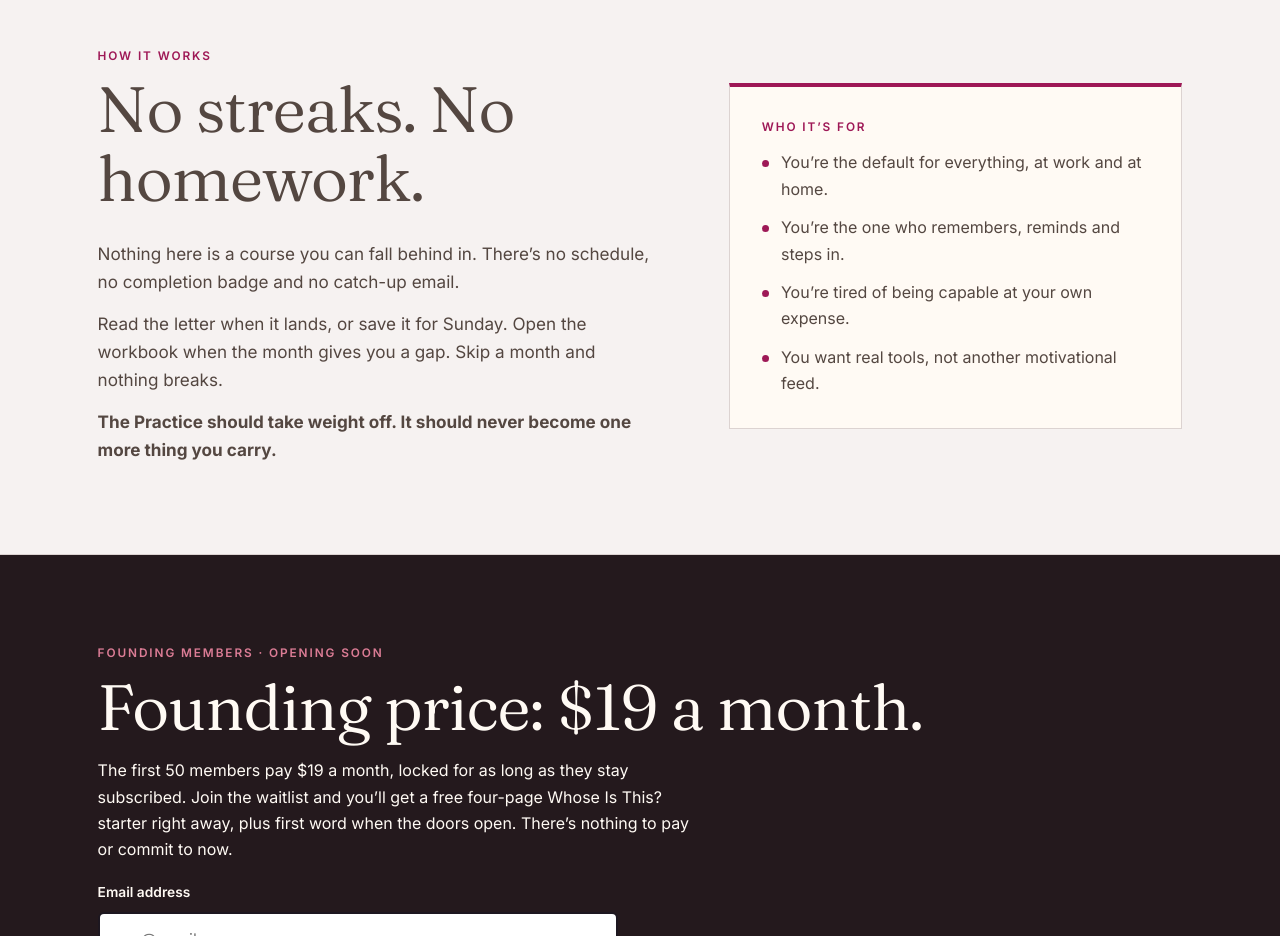
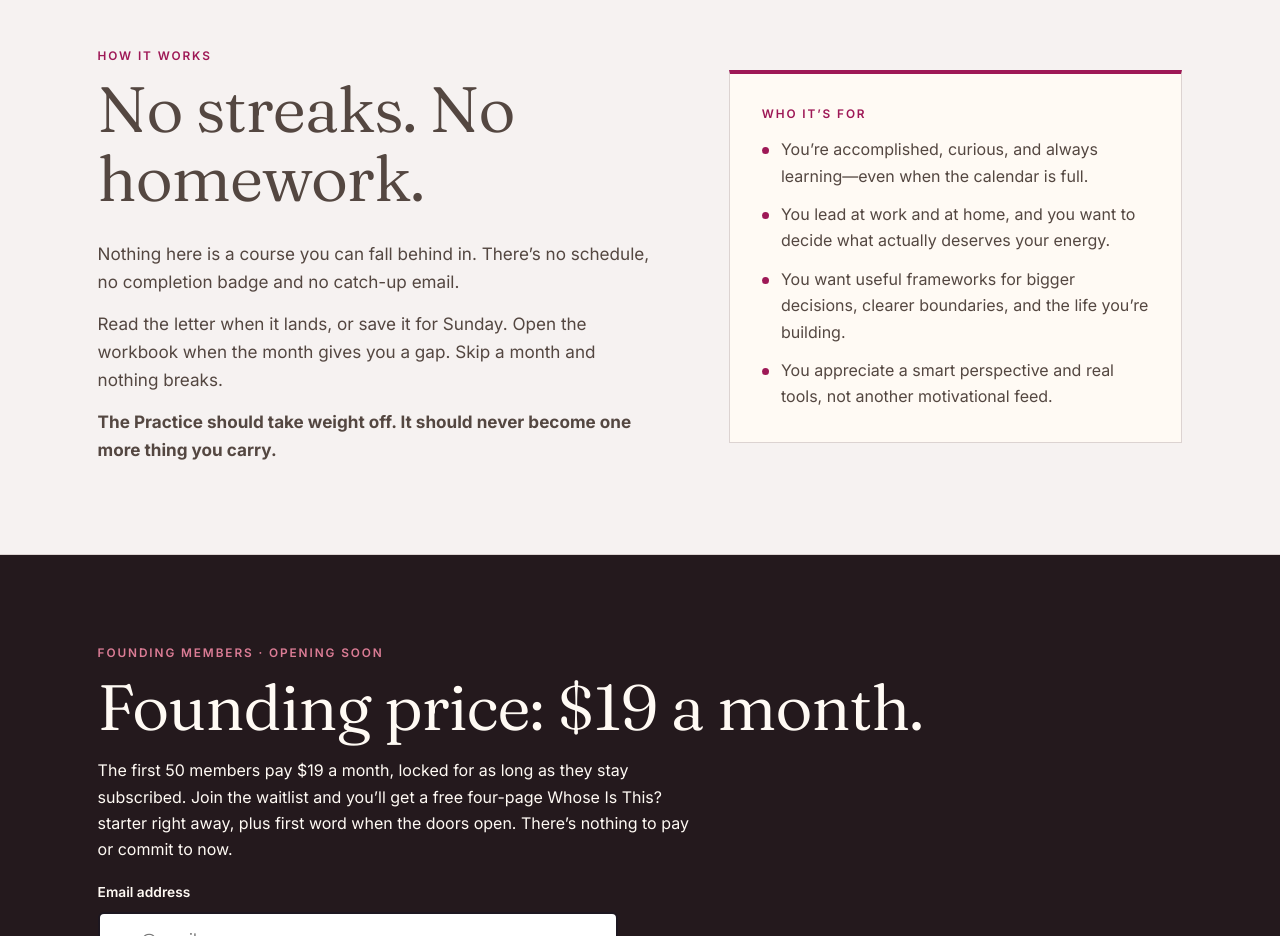
Before and after one commit to friedtamanda-web/unapologetic-site, a plain HTML site: page the-practice.html in a window 1280 px wide. Shown: the part 2980-3916 px from the top of the page. Drawn offline with Linux system fonts and the light colour scheme.

Commit message:
TUL: recognize capable women and reciprocal connection on the-practice.html

```diff
--- a/the-practice.html
+++ b/the-practice.html
@@ -123,10 +123,10 @@
 <p>Read the letter when it lands, or save it for Sunday. Open the workbook when the month gives you a gap. Skip a month and nothing breaks.</p>
 <p><strong>The Practice should take weight off. It should never become one more thing you carry.</strong></p></div>
 <div class="pr-who"><p class="label">Who it’s for</p><ul>
-<li>You’re the default for everything, at work and at home.</li>
-<li>You’re the one who remembers, reminds and steps in.</li>
-<li>You’re tired of being capable at your own expense.</li>
-<li>You want real tools, not another motivational feed.</li></ul></div></div></section>
+<li>You’re accomplished, curious, and always learning—even when the calendar is full.</li>
+<li>You lead at work and at home, and you want to decide what actually deserves your energy.</li>
+<li>You want useful frameworks for bigger decisions, clearer boundaries, and the life you’re building.</li>
+<li>You appreciate a smart perspective and real tools, not another motivational feed.</li></ul></div></div></section>
 
 <section class="band cta" id="join"><div class="wrap"><p class="label">Founding members · Opening soon</p><h2>Founding price: $19 a month.</h2>
 <p>The first 50 members pay $19 a month, locked for as long as they stay subscribed. Join the waitlist and you’ll get a free four-page Whose Is This? starter right away, plus first word when the doors open. There’s nothing to pay or commit to now.</p>
```
